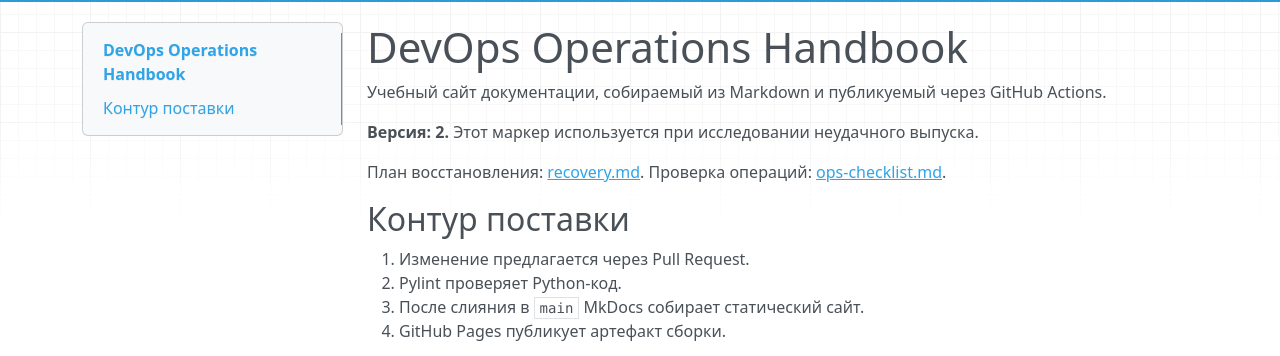
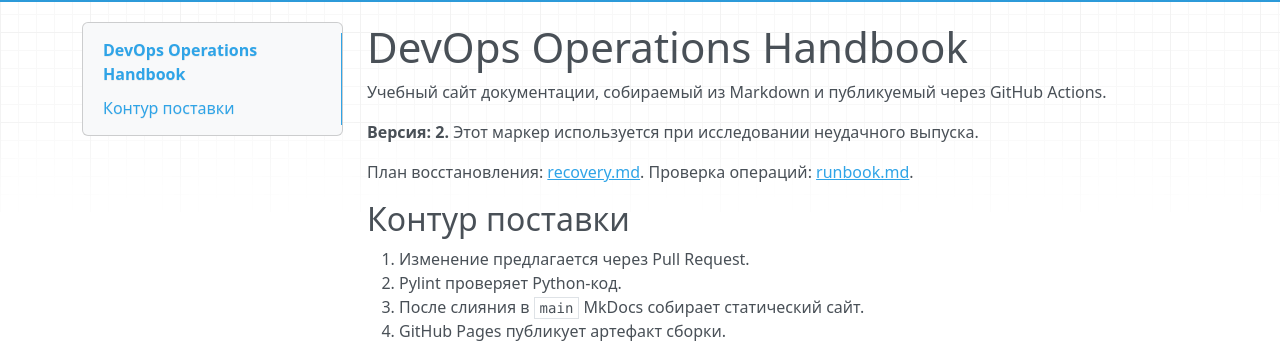
Before and after one commit to Mist1qu3X/devops-docs, an MkDocs documentation site: the page built from docs/index.md, in a window 1280 px wide. Shown: the part 94-450 px from the top of the page. Built offline with MkDocs 1.6.1, drawn with Linux system fonts in a browser that asks for light colours; nearby versions of some CDN libraries.

Commit message:
docs: repair strict CI link target
Co-authored-by: Copilot <223556219+Copilot@users.noreply.github.com>

```diff
--- a/docs/index.md
+++ b/docs/index.md
@@ -5,7 +5,7 @@
 **Версия: 2.** Этот маркер используется при исследовании неудачного выпуска.
 
 План восстановления: [recovery.md](recovery.md).
-Проверка операций: [ops-checklist.md](ops-checklist.md).
+Проверка операций: [runbook.md](runbook.md).
 
 ## Контур поставки
 
```
